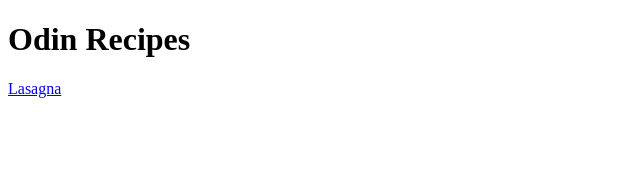
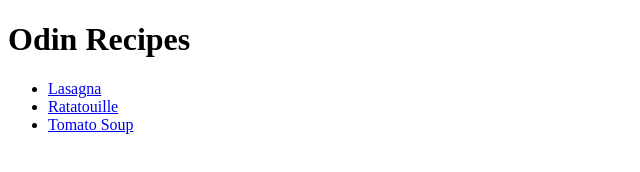
Before and after one commit to ndev-io/odin-recipes, a plain HTML site: page index.html in a window 1280 px wide. Shown: the whole page, without its empty margins (0-640 px from the left). Drawn offline with Linux system fonts and the light colour scheme.

Commit message:
Added Links
Included the links of two pages to complete the recipe list.

```diff
--- a/index.html
+++ b/index.html
@@ -8,6 +8,10 @@
 
     <body>
         <h1>Odin Recipes</h1>
-        <a href = "./recipes/lasagna.html" rel = "noopener noreferrer">Lasagna</a>
+        <ul>
+            <li><a href = "./recipes/lasagna.html">Lasagna</a></li>
+            <li><a href = "./recipes/ratatouille.html">Ratatouille</a></li>
+            <li><a href = "./recipes/tomatosoup.html">Tomato Soup</a></li>
+        </ul>
     </body>
 </html>
```
